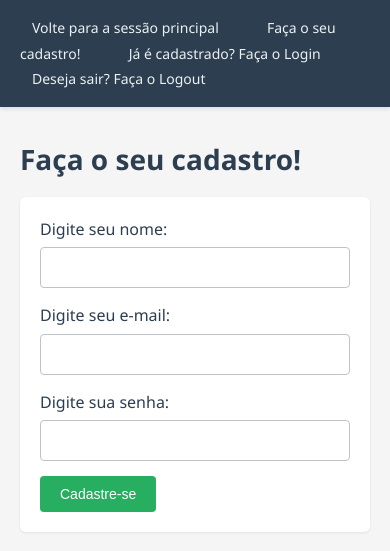
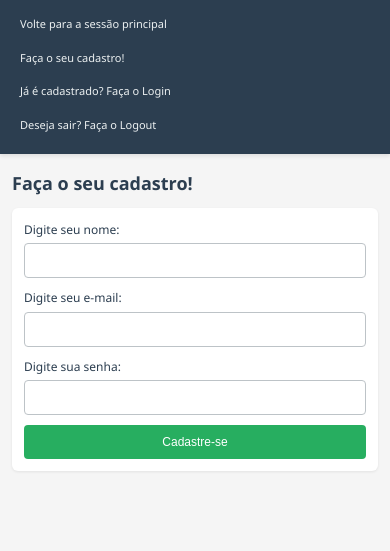
Before and after one commit to Heitor108/projeto2psi, a Flask app: page /cadastro in a window 390 px wide. Shown: the top 551 px of the page. Run offline with Flask 3, Linux system fonts and the light colour scheme.

Commit message:
CSS responsivo Mobile, Tablet e Desktop

```diff
--- a/static/css/style.css
+++ b/static/css/style.css
@@ -1,3 +1,4 @@
+
 * {
     margin: 0;
     padding: 0;
@@ -165,3 +166,162 @@ section {
 p {
     color: #555;
 }
+
+
+@media (max-width: 768px) {
+    body {
+        font-size: 14px;
+    }
+
+    header {
+        padding: 12px 15px;
+        margin-bottom: 20px;
+    }
+
+    header a {
+        margin-right: 12px;
+        margin-bottom: 8px;
+        font-size: 12px;
+        padding: 6px 10px;
+        display: inline-block;
+    }
+
+    h1 {
+        font-size: 22px;
+        margin-bottom: 12px;
+    }
+
+    h2 {
+        font-size: 18px;
+        margin-top: 20px;
+        margin-bottom: 12px;
+    }
+
+    form {
+        padding: 15px;
+        margin-bottom: 15px;
+    }
+
+    input[type="text"],
+    input[type="email"],
+    input[type="password"],
+    input[type="number"] {
+        padding: 8px;
+        margin-bottom: 12px;
+        font-size: 13px;
+    }
+
+    input[type="submit"] {
+        width: 100%;
+        padding: 12px;
+        font-size: 13px;
+    }
+
+    li {
+        padding: 12px;
+        margin-bottom: 8px;
+        border-left-width: 3px;
+    }
+
+    li a {
+        display: block;
+        margin-bottom: 8px;
+        width: 100%;
+        text-align: center;
+        margin-right: 0;
+        margin-top: 8px;
+    }
+
+    main,
+    section {
+        padding: 0 15px;
+    }
+}
+
+
+@media (max-width: 480px) {
+    body {
+        font-size: 13px;
+    }
+
+    header {
+        padding: 10px 12px;
+        margin-bottom: 15px;
+    }
+
+    header a {
+        display: block;
+        margin-right: 0;
+        margin-bottom: 6px;
+        font-size: 11px;
+        padding: 5px 8px;
+    }
+
+    h1 {
+        font-size: 18px;
+        margin-bottom: 10px;
+    }
+
+    h2 {
+        font-size: 15px;
+        margin-top: 15px;
+        margin-bottom: 10px;
+    }
+
+    form {
+        padding: 12px;
+        margin-bottom: 12px;
+    }
+
+    label {
+        font-size: 12px;
+        margin-bottom: 4px;
+    }
+
+    input[type="text"],
+    input[type="email"],
+    input[type="password"],
+    input[type="number"] {
+        padding: 8px;
+        margin-bottom: 10px;
+        font-size: 12px;
+    }
+
+    input[type="submit"] {
+        width: 100%;
+        padding: 10px;
+        font-size: 12px;
+    }
+
+    li {
+        padding: 10px;
+        margin-bottom: 6px;
+    }
+
+    li p {
+        font-size: 12px;
+    }
+
+    li a {
+        padding: 5px 8px;
+        font-size: 11px;
+        margin-bottom: 6px;
+    }
+
+    main,
+    section {
+        padding: 0 12px;
+    }
+
+    a {
+        font-size: 13px;
+    }
+}
+
+
+@media (min-width: 1024px) {
+    main,
+    section {
+        max-width: 1000px;
+    }
+}
```
